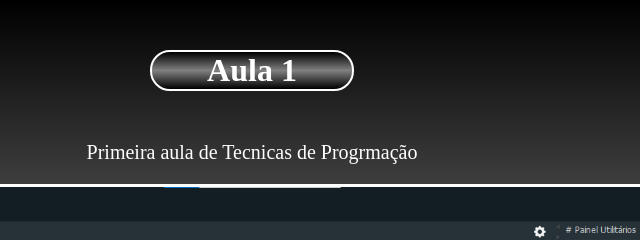
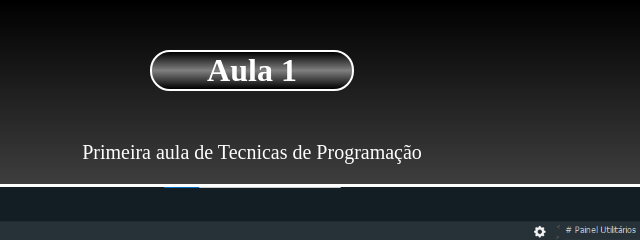
Before and after one commit to Lino676/Aula-1, a plain HTML site: page index.html in a window 1280 px wide. Shown: the top 240 px of the page, 388-1028 px from the left. Drawn offline with Linux system fonts and the light colour scheme.

Commit message:
Update index.html

```diff
--- a/index.html
+++ b/index.html
@@ -8,9 +8,10 @@
 </head>
 <body>
     <h1>Aula 1</h1>
-    <p>Primeira aula de Tecnicas de Progrmação</p>
+    <p>Primeira aula de Tecnicas de Programação</p>
     <div class="imagem">
         <img src="img1.png" alt="img do problema">
     </div>
 </body>
+
 </html>
```
